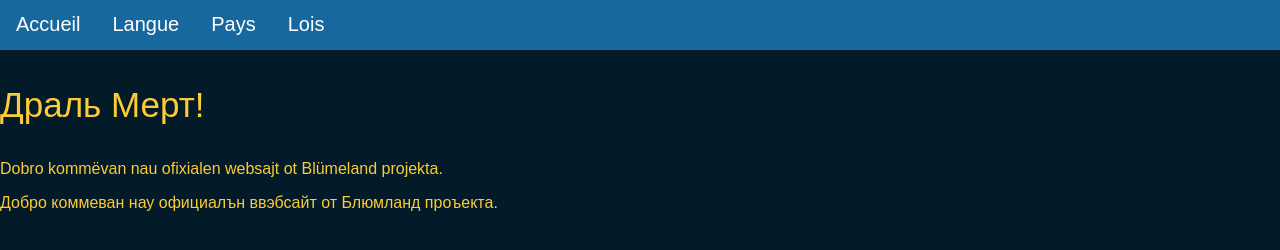
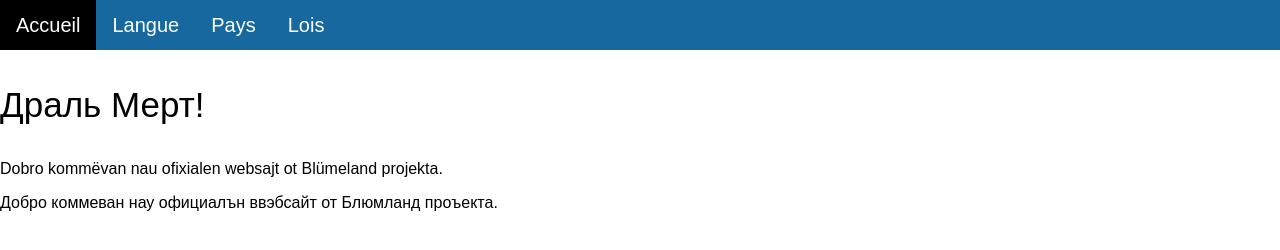
Before and after one commit to blumeland/blumeland.github.io, a plain HTML site: page index.html in a window 1280 px wide. Drawn offline with Linux system fonts and the light colour scheme.

Commit message:
Update index.html

```diff
--- a/index.html
+++ b/index.html
@@ -2,7 +2,7 @@
 <html>
 <style type="text/css">
 	body {
-		background-color: #031A28;
+		background-color: white;
 		margin: 0;
 		padding: 0;
 		font-family: Arial, Helvetica, "sans-serif";
@@ -33,24 +33,33 @@ a:active {
 	}
 	li a {
 		font-size: 20px;
-		padding: 13px 16px;
+		padding: 13.5px 16px;
 		margin: 0;
 		color: white;
 		overflow: hidden;
 		display: inline-block;
 		text-align: center;
-
+		transition: background-color 0.6s ease-in-out;
+	}
+	li a:hover {
+  		background-color: black;
+		color: white;
+		transition: background-color 0.6s ease-in-out;
+	}
+	.active {
+		background-color: #44AF69;
+		color: white;
 	}
 </style>
 <body>
 <menu class="menu_bar">
-	<li><a href="https://blumeland.github.io/">Accueil</a></li>
+	<li><a class="active" href="https://blumeland.github.io/">Accueil</a></li>
 	<li><a href="https://blumeland.github.io/langue.html">Langue</a></li>
 	<li><a href="https://blumeland.github.io/pays.html">Pays</a></li>
 	<li><a href="https://blumeland.github.io/lois.html">Lois</a></li>
 </menu>
-<p style="color: #FCCB38; font-size: 35px;">Драль Мерт!</p>
-<p style="color: #FCCB38;">Dobro kommëvan nau ofixialen websajt ot Blümeland projekta.</p>
-<p style="color: #FCCB38;">Добро коммеван нау официалън ввэбсайт от Блюмланд проъекта.</p>
+<p style="color: black; font-size: 35px;">Драль Мерт!</p>
+<p style="color: black;">Dobro kommëvan nau ofixialen websajt ot Blümeland projekta.</p>
+<p style="color: black;">Добро коммеван нау официалън ввэбсайт от Блюмланд проъекта.</p>
 </body>
 </html>
```
